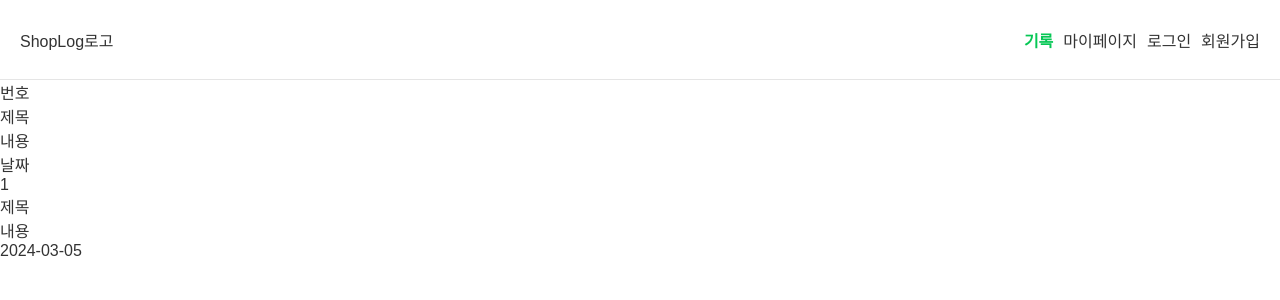
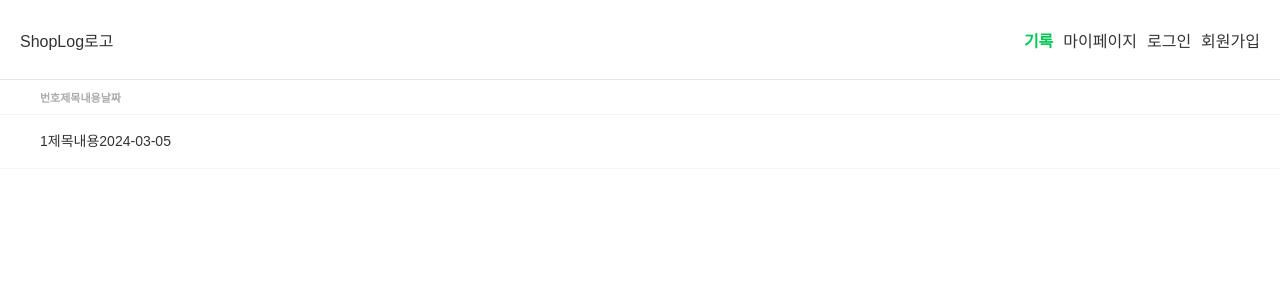
Before and after one commit to KTH8962/shopLog, a React (Vite) app: page / in a window 1280 px wide. Shown: the top 300 px of the page. Built offline with nearby package versions, Linux system fonts and the light colour scheme.

Commit message:
마이너수정

```diff
--- a/src/assets/styles/main.scss
+++ b/src/assets/styles/main.scss
@@ -115,3 +115,39 @@
 $url-images: "/assets/images/";
 $url-images-ico: "/assets/images/ico/";
 /*** //setting ***/
+
+.flexTable {
+  background: var(--base-white);
+  height: 100%;
+  .tr {
+    @include FLEX(null, center);
+    @include BORDER(bottom, var(--color-contrastyF5));
+    width: 100%;
+  }
+  .thead {
+    .tr {
+      @include PD-IP2(9, 40);
+      & > * {
+        @include FONT(11, 700, var(--color-contrastyA));
+      }
+    }
+  }
+  .tbody {
+    @include BORDER(bottom, var(--color-contrastyF5));
+    height: calc(100% - 30px);
+    background-color: var(--base-white);
+    overflow: auto;
+    .tr {
+      @include FONT(14, 500, null, 20px);
+      @include PD-IP1(16, 40, 17, 40);
+      align-self: center;
+      b {
+        @include MG-IP1(0, 4, 0, 0);
+        font-weight: 700;
+      }
+      &:last-of-type {
+        border-bottom: none;
+      }
+    }
+  }
+}
```
